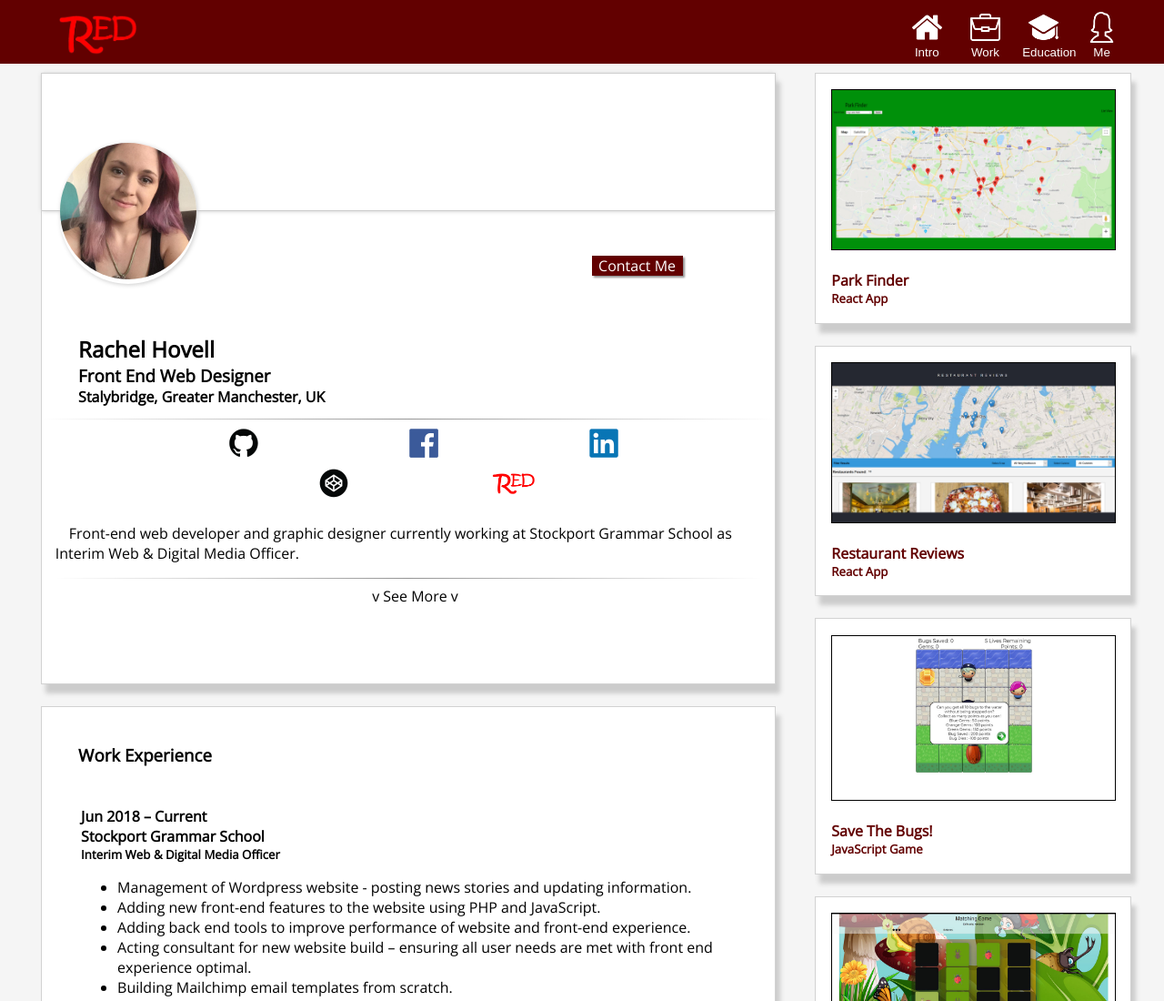
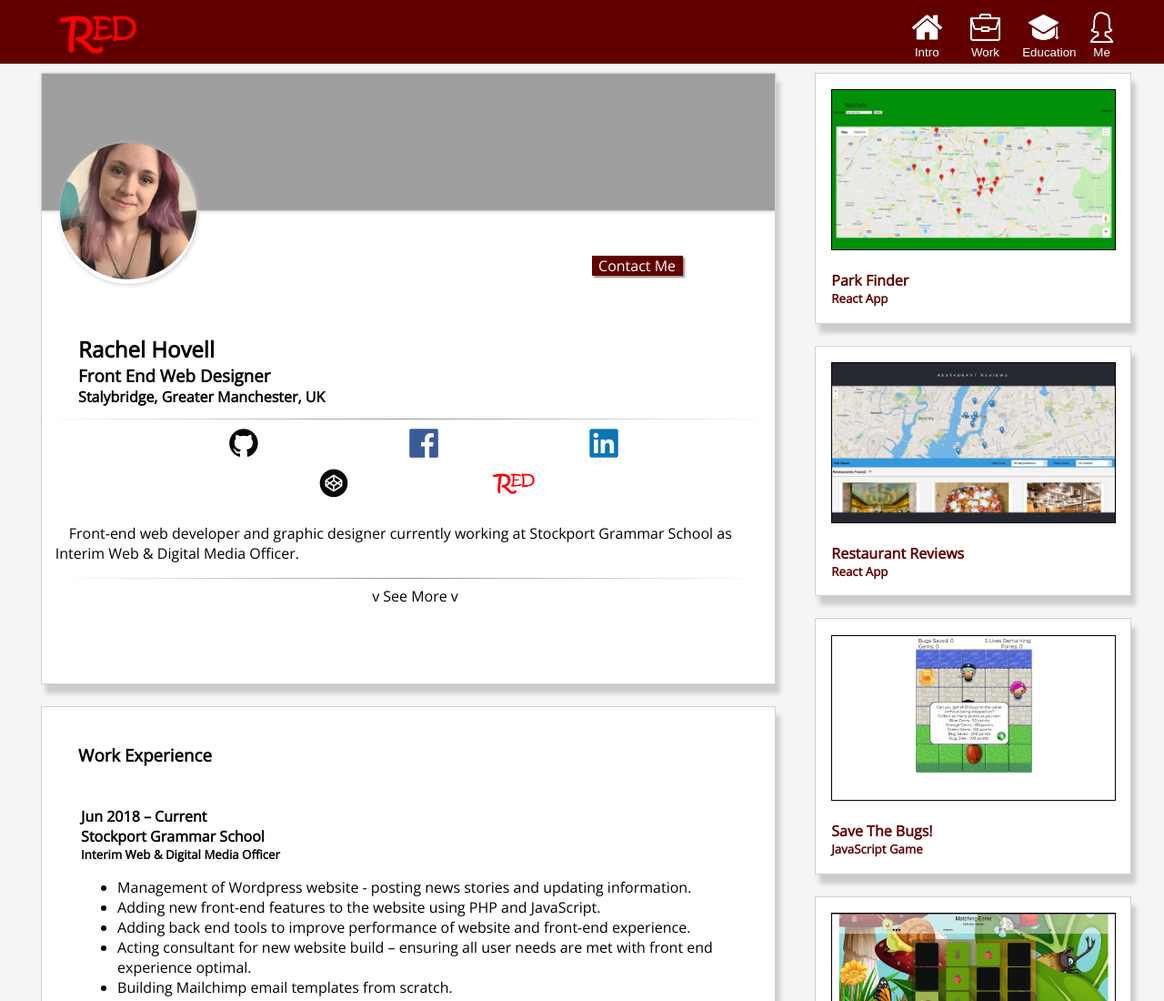
Before and after one commit to rhovell/cv, a plain HTML site: page index.html in a window 1280 px wide. Shown: the top 1100 px of the page at 91% size. Drawn offline with nearby package versions, Linux system fonts and the light colour scheme; the site is published under a folder, as on GitHub Pages, so addresses that start at the root find nothing.

Commit message:
Updated header image url

```diff
--- a/css/normalise.css
+++ b/css/normalise.css
@@ -146,7 +146,7 @@ styling
   border-bottom: 1px solid #ccc;
   height: 150px;
   box-shadow: 0 0 5px #ccc;
-  background-image: url("/img/main/branding/tree-background.jpg");
+  background-image: url("../img/main/branding/tree-background.jpg");
   background-size: cover;
 
 }
```
Also changed, not shown: index.html (+1 -0 lines).
